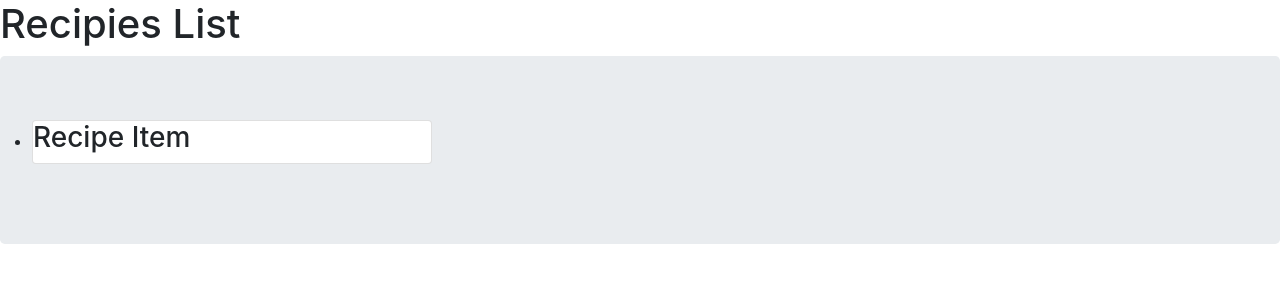
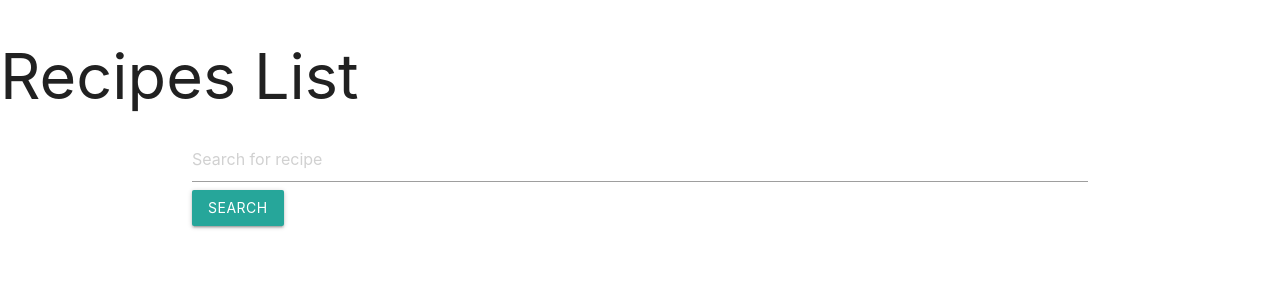
Before and after one commit to daniel-salin/u06-production, an Angular app: page /recipes in a window 1280 px wide. Shown: the top 300 px of the page. Built offline with nearby package versions, Linux system fonts and the light colour scheme; data requests are answered from the project's data file.

Commit message:
Add feature to search recipes by query, replace bootstrap with materialize

```diff
--- a/angular.json
+++ b/angular.json
@@ -24,9 +24,12 @@
             ],
             "styles": [
               "src/styles.css",
-              "node_modules/bootstrap/dist/css/bootstrap.min.css"
+              "./node_modules/materialize-css/dist/css/materialize.css"
             ],
-            "scripts": [],
+            "scripts": [
+              "./node_modules/jquery/dist/jquery.min.js",
+              "./node_modules/materialize-css/dist/js/materialize.js"
+            ],
             "es5BrowserSupport": true
           },
           "configurations": {
--- a/package.json
+++ b/package.json
@@ -21,10 +21,10 @@
     "@angular/platform-browser": "~7.2.0",
     "@angular/platform-browser-dynamic": "~7.2.0",
     "@angular/router": "~7.2.0",
-    "bootstrap": "^4.2.1",
     "core-js": "^2.6.4",
     "jquery": "^3.3.1",
     "json-server": "^0.14.2",
+    "materialize-css": "^1.0.0-rc.2",
     "popper": "^1.0.1",
     "rxjs": "~6.4.0",
     "tslib": "^1.9.0",
@@ -50,6 +50,6 @@
     "protractor": "~5.4.0",
     "ts-node": "~8.0.2",
     "tslint": "~5.12.1",
-    "typescript": "~3.3.1"
+    "typescript": "3.1.6"
   }
 }
--- a/src/app/app-routing.module.ts
+++ b/src/app/app-routing.module.ts
@@ -8,7 +8,6 @@ const routes: Routes = [
   {path: "", redirectTo: "/recipes", pathMatch: 'full' },
 
   {path: "**", component:NotFoundComponent },
-
 ];
 
 @NgModule({
--- a/src/app/app.module.ts
+++ b/src/app/app.module.ts
@@ -17,7 +17,7 @@ import { RecipesModule } from './recipes/recipes.module';
     BrowserModule,
     AppRoutingModule,
     HttpClientModule,
-    RecipesModule
+    RecipesModule,
   ],
   providers: [],
   bootstrap: [AppComponent]
--- a/src/app/not-found/not-found.component.html
+++ b/src/app/not-found/not-found.component.html
@@ -1,4 +1,4 @@
-<div class="jumbotron p-4 m-4">
+<div class="card">
   <p>{{ title }}</p>
   <a routerLink="" aria-label="Go back to main page">Let's go back home friend</a>
 </div>
--- /dev/null
+++ b/src/app/recipes/recipe.model.ts
@@ -0,0 +1,6 @@
+export class Recipes {
+    constructor(
+        public label: string
+    ) {}
+
+}
--- a/src/app/recipes/recipe.service.ts
+++ b/src/app/recipes/recipe.service.ts
@@ -1,20 +1,25 @@
 import { Injectable } from "@angular/core";
+import { HttpClient } from '@angular/common/http';
+import { jsonpCallbackContext } from '@angular/common/http/src/module';
+import { Observable } from 'rxjs';
+
+
+
 
 @Injectable({
   providedIn: "root"
 })
 export class RecipeService {
-  constructor() {}
+  // apiRoot: string = "http://localhost:3000/hits";
+  apiRoot: `https://api.edamam.com/`;
+  recipe: Observable<any[]>
+  APP_ID: string = "4cf42b21";
+  APP_KEY: string = "5d41f92a4ec177edaae03bcf123ac46b";
 
-  getRecipes() {
-    const recipes = [];
-    fetch("http://localhost:3000/hits")
-      .then(response => response.json())
-      .then(result =>
-        result.forEach(item => {
-          recipes.push(item.recipe.label);
-        })
-      );
-    console.log(recipes);
+  constructor(private http: HttpClient) {}
+
+  getRecipes(query:string): any {
+    let url = `https://api.edamam.com/search?q=${query}&app_id=${this.APP_ID}&app_key=${this.APP_KEY}&from=0&to=10`
+    return this.http.get(url);
   }
 }
--- a/src/app/recipes/recipes-list.component.html
+++ b/src/app/recipes/recipes-list.component.html
@@ -1,10 +1,19 @@
-<h1>Recipies List</h1>
-<div class="jumbotron">
+<h1>Recipes List</h1>
+<div class="container">
+<input [(ngModel)]="query" placeholder="Search for recipe" />
+<button class="btn" (click)="searchRecipes()">Search</button>
+</div>
+
+<div class="container">
+
+<div *ngIf="recipes" class="card">
+
     <ul>
-        <li>
-            <div class="card">
-                <h3>Recipe Item {{ title }}</h3>
-            </div>
+        <li *ngFor="let item of recipes">
+                <h5>{{ item.recipe.label }}</h5>
+                <img src="{{ item.recipe.image }}" alt="">
+                <a href="{{ item.recipe.url}}">{{item.recipe.label}}</a>
         </li>
     </ul>
 </div>
+</div>
--- a/src/app/recipes/recipes-list.component.ts
+++ b/src/app/recipes/recipes-list.component.ts
@@ -1,5 +1,8 @@
 import { Component, OnInit } from '@angular/core';
 import { RecipeService } from './recipe.service';
+import { observable } from 'rxjs';
+import { Recipes } from './recipe.model';
+
 
 
 @Component({
@@ -8,11 +11,20 @@ import { RecipeService } from './recipe.service';
   styleUrls: ['./recipes-list.component.css']
 })
 export class RecipesListComponent implements OnInit {
+  recipes: Recipes[];
+  query: string;
+  observable: string;
+
 
   constructor(private recipeService: RecipeService) { }
 
   ngOnInit() {
-   this.recipeService.getRecipes();
+
+  }
+
+  searchRecipes() {
+    this.observable = this.recipeService.getRecipes(this.query)
+    .subscribe(data => this.recipes = data.hits);
   }
 
 }
--- a/src/app/recipes/recipes.module.ts
+++ b/src/app/recipes/recipes.module.ts
@@ -1,5 +1,6 @@
 import { NgModule } from '@angular/core';
 import { CommonModule } from '@angular/common';
+import { FormsModule } from '@angular/forms';
 
 // Recipe Components
 
@@ -8,13 +9,12 @@ import { RecipesRoutingModule } from './recipes-routing.module';
 import { RecipesListComponent } from './recipes-list.component';
 
 
-
-
 @NgModule({
   declarations: [RecipesListComponent],
   imports: [
     CommonModule,
     RecipesRoutingModule,
+    FormsModule,
   ]
 })
 export class RecipesModule { }
--- a/src/styles.css
+++ b/src/styles.css
@@ -4,3 +4,7 @@
     padding: 0;
     box-sizing: border-box;
 }
+
+.card {
+    padding: 10px 20px 20px 10px;;
+}
```
Also changed, not shown: src/app/app.component.ts (line endings or trailing spaces), 1 other file (tests, documents, lock files or other folders).
